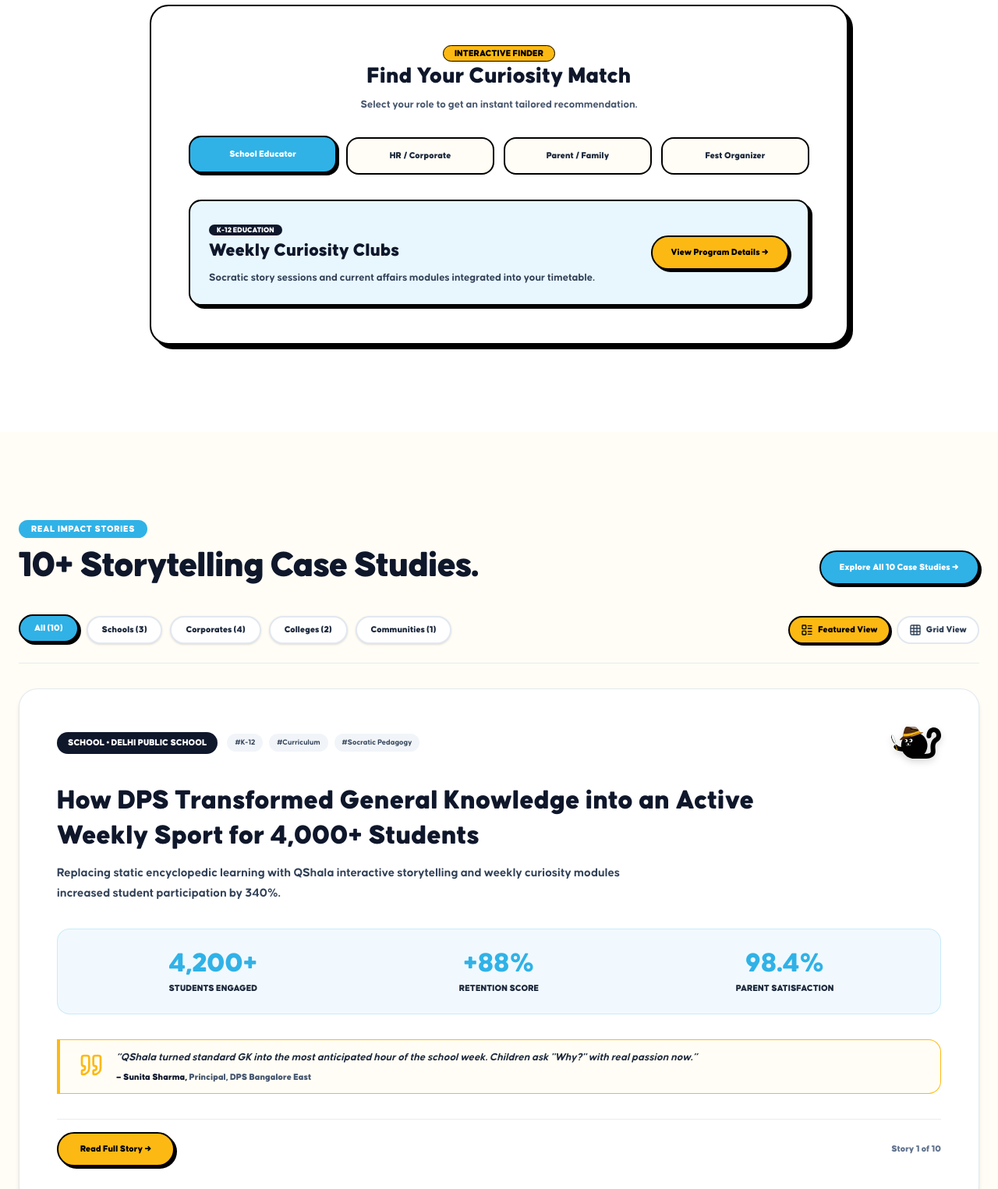
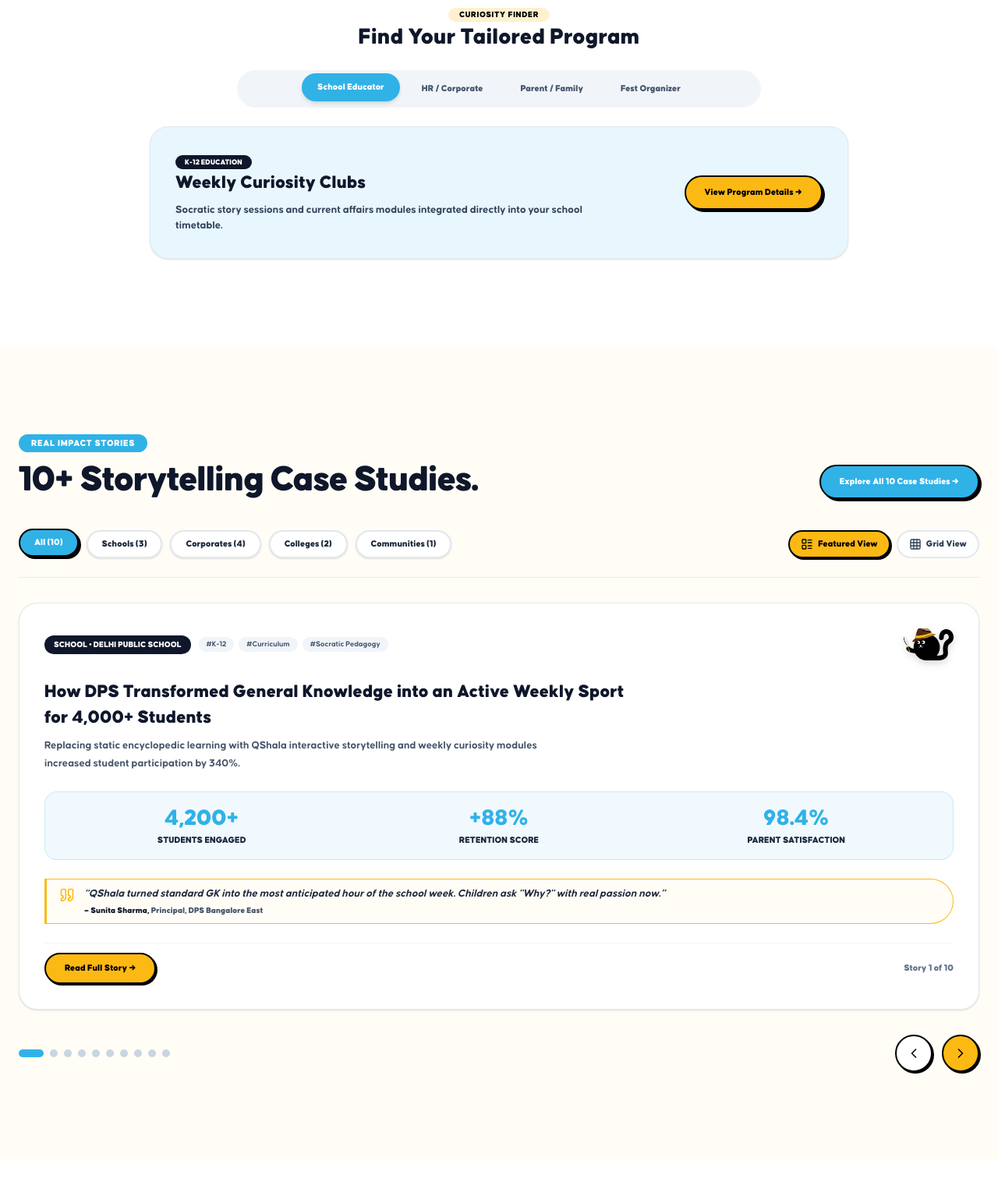
Before and after one commit to PavanKumar-HQ/Qshala, an Astro site: page / in a window 1280 px wide. Shown: the part 5260-6785 px from the top of the page at 78% size. Built offline with nearby package versions, Linux system fonts and the light colour scheme; Astro itself is replaced by a stand-in of ours; a web font is replaced by a local one.

Commit message:
style: compact and balance finder widget and case study cards

```diff
--- a/src/components/CuriosityRecommendationWidget.tsx
+++ b/src/components/CuriosityRecommendationWidget.tsx
@@ -8,28 +8,28 @@ export default function CuriosityRecommendationWidget() {
   const RECOMMENDATIONS: Record<Role, { title: string; desc: string; link: string; tag: string; bg: string }> = {
     school: {
       title: 'Weekly Curiosity Clubs',
-      desc: 'Socratic story sessions and current affairs modules integrated into your timetable.',
+      desc: 'Socratic story sessions and current affairs modules integrated directly into your school timetable.',
       link: '/schools',
       tag: 'K-12 Education',
       bg: 'bg-[#E8F6FD]'
     },
     corporate: {
-      title: 'Corporate Offsite & Trivia Nights',
+      title: 'Corporate Offsites & Trivia Leagues',
       desc: 'High-octane team-building leagues that reduce attrition and spark cross-team cohesion.',
       link: '/companies',
       tag: 'Workplace Culture',
       bg: 'bg-[#FFF8E1]'
     },
     parent: {
-      title: 'Kids Curiosity Corner & Game Kits',
-      desc: 'Screen-free weekend trivia decks and socratic dinner table prompts for children.',
+      title: 'Kids Curiosity Decks & Story Kits',
+      desc: 'Screen-free weekend trivia decks and socratic dinner table prompts for active families.',
       link: '/learn',
       tag: 'Active Parenting',
       bg: 'bg-[#EDF7E5]'
     },
     fest: {
-      title: 'Campus Fest Quiz Championship',
-      desc: 'High-energy live stage quizzes with digital buzzers for college festivals.',
+      title: 'Campus Fest Quiz Championships',
+      desc: 'High-energy live stage quizzes with digital buzzers and real-time leaderboards for festivals.',
       link: '/services',
       tag: 'Higher Education',
       bg: 'bg-[#FFFDF5]'
@@ -39,17 +39,16 @@ export default function CuriosityRecommendationWidget() {
   const rec = RECOMMENDATIONS[role];
 
   return (
-    <div className="bg-white rounded-3xl p-8 md:p-12 border-2 border-black shadow-[6px_6px_0px_0px_rgba(0,0,0,1)] max-w-4xl mx-auto space-y-8">
-      <div className="text-center space-y-2">
-        <span className="px-3.5 py-1 rounded-full bg-[#FDB913] text-black font-black text-xs uppercase border border-black font-heading">
-          Interactive Finder
+    <div className="max-w-4xl mx-auto space-y-6">
+      <div className="text-center space-y-1.5">
+        <span className="px-3.5 py-1 rounded-full bg-[#FDB913]/20 text-black font-black text-[11px] uppercase tracking-wider font-heading">
+          Curiosity Finder
         </span>
-        <h3 className="text-3xl font-black text-slate-900 font-heading">Find Your Curiosity Match</h3>
-        <p className="text-slate-600 text-sm font-semibold">Select your role to get an instant tailored recommendation.</p>
+        <h3 className="text-2xl sm:text-3xl font-black text-slate-900 font-heading">Find Your Tailored Program</h3>
       </div>
 
-      {/* Role Selection */}
-      <div className="grid grid-cols-2 sm:grid-cols-4 gap-3">
+      {/* Sleek Segmented Role Selector Pills */}
+      <div className="flex flex-wrap items-center justify-center gap-2 p-1.5 bg-slate-100 rounded-full max-w-2xl mx-auto">
         {[
           { id: 'school', label: 'School Educator' },
           { id: 'corporate', label: 'HR / Corporate' },
@@ -59,10 +58,10 @@ export default function CuriosityRecommendationWidget() {
           <button
             key={item.id}
             onClick={() => setRole(item.id as Role)}
-            className={`p-3.5 rounded-2xl border-2 font-bold text-xs transition-all font-heading ${
+            className={`px-5 py-2.5 rounded-full font-black text-xs transition-all font-heading ${
               role === item.id
-                ? 'border-black bg-[#30B2E7] text-white shadow-[3px_3px_0px_0px_rgba(0,0,0,1)] -translate-y-0.5'
-                : 'border-black bg-[#FFFDF5] text-slate-800 hover:bg-slate-50'
+                ? 'bg-[#30B2E7] text-white shadow-md -translate-y-0.5'
+                : 'text-slate-600 hover:text-slate-900 hover:bg-slate-200/60'
             }`}
           >
             {item.label}
@@ -70,19 +69,19 @@ export default function CuriosityRecommendationWidget() {
         ))}
       </div>
 
-      {/* Recommended Output Card */}
-      <div className={`p-6 rounded-2xl border-2 border-black shadow-[4px_4px_0px_0px_rgba(0,0,0,1)] ${rec.bg} flex flex-col md:flex-row items-center justify-between gap-6`}>
+      {/* Clean Compact Output Card */}
+      <div className={`p-6 md:p-8 rounded-3xl border border-slate-200/90 shadow-sm ${rec.bg} flex flex-col md:flex-row items-start md:items-center justify-between gap-6 transition-all`}>
         <div className="space-y-2">
-          <span className="px-2.5 py-0.5 rounded-full bg-slate-900 text-white font-black text-[10px] uppercase font-heading">
+          <span className="px-3 py-1 rounded-full bg-slate-900 text-white font-black text-[10px] uppercase font-heading">
             {rec.tag}
           </span>
-          <h4 className="text-2xl font-black text-slate-900 font-heading">{rec.title}</h4>
-          <p className="text-slate-700 text-sm font-semibold max-w-lg">{rec.desc}</p>
+          <h4 className="text-xl sm:text-2xl font-black text-slate-900 font-heading">{rec.title}</h4>
+          <p className="text-slate-700 text-sm font-semibold max-w-xl">{rec.desc}</p>
         </div>
 
         <a
           href={rec.link}
-          className="px-6 py-3 rounded-full bg-[#FDB913] hover:bg-amber-400 text-black font-black text-xs border-2 border-black shadow-[3px_3px_0px_0px_rgba(0,0,0,1)] whitespace-nowrap font-heading hover:scale-105 transition-all"
+          className="px-6 py-3 rounded-full bg-[#FDB913] hover:bg-amber-400 text-black font-black text-xs border-2 border-black shadow-[3px_3px_0px_0px_rgba(0,0,0,1)] whitespace-nowrap font-heading transition-all shrink-0"
         >
           View Program Details →
         </a>
--- a/src/components/InteractiveCaseStudiesShowcase.tsx
+++ b/src/components/InteractiveCaseStudiesShowcase.tsx
@@ -106,17 +106,17 @@ export default function InteractiveCaseStudiesShowcase({ caseStudies }: Props) {
                     animate={{ opacity: 1, x: 0 }}
                     exit={{ opacity: 0, x: -20 }}
                     transition={{ duration: 0.3 }}
-                    className="bg-white rounded-3xl p-8 md:p-12 border border-slate-200/90 shadow-md relative overflow-hidden space-y-8"
+                    className="bg-white rounded-3xl p-6 md:p-8 border border-slate-200/90 shadow-sm relative overflow-hidden space-y-6"
                   >
                     {/* Header Row */}
-                    <div className="flex flex-col sm:flex-row items-start sm:items-center justify-between gap-4">
-                      <div className="flex flex-wrap items-center gap-3">
-                        <span className="px-3.5 py-1.5 rounded-full bg-slate-900 text-white font-black text-xs uppercase font-heading">
+                    <div className="flex items-center justify-between gap-4">
+                      <div className="flex flex-wrap items-center gap-2.5">
+                        <span className="px-3 py-1 rounded-full bg-slate-900 text-white font-black text-[11px] uppercase font-heading">
                           {cs.clientType} • {cs.clientName}
                         </span>
-                        <div className="flex flex-wrap gap-2">
+                        <div className="hidden sm:flex flex-wrap gap-1.5">
                           {cs.tags.map((t, idx) => (
-                            <span key={idx} className="px-2.5 py-1 rounded-full bg-slate-100 text-slate-700 font-bold text-[10px]">
+                            <span key={idx} className="px-2.5 py-0.5 rounded-full bg-slate-100 text-slate-600 font-bold text-[10px]">
                               #{t}
                             </span>
                           ))}
@@ -127,43 +127,43 @@ export default function InteractiveCaseStudiesShowcase({ caseStudies }: Props) {
                     </div>
 
                     {/* Title & Summary */}
-                    <div className="space-y-3">
-                      <h3 className="text-2xl sm:text-4xl font-black text-slate-900 font-heading leading-tight max-w-4xl">
+                    <div className="space-y-2">
+                      <h3 className="text-xl sm:text-2xl font-black text-slate-900 font-heading leading-snug max-w-3xl">
                         {cs.title}
                       </h3>
-                      <p className="text-slate-700 text-base font-semibold leading-relaxed max-w-3xl">
+                      <p className="text-slate-600 text-sm font-semibold leading-relaxed max-w-2xl">
                         {cs.summary}
                       </p>
                     </div>
 
                     {/* Metric Pills (Clean Soft Box) */}
-                    <div className="grid grid-cols-1 sm:grid-cols-3 gap-4 p-6 rounded-2xl bg-[#E8F6FD]/60 border border-[#30B2E7]/20">
+                    <div className="grid grid-cols-3 gap-3 p-4 rounded-2xl bg-[#E8F6FD]/60 border border-[#30B2E7]/20">
                       {cs.impactMetrics.map((m, idx) => (
-                        <div key={idx} className="text-center space-y-1">
-                          <div className="text-3xl sm:text-4xl font-black text-[#30B2E7] font-heading">{m.value}</div>
-                          <div className="text-xs font-black uppercase text-slate-800 font-heading">{m.label}</div>
+                        <div key={idx} className="text-center space-y-0.5">
+                          <div className="text-2xl sm:text-3xl font-black text-[#30B2E7] font-heading">{m.value}</div>
+                          <div className="text-[10px] sm:text-xs font-black uppercase text-slate-800 font-heading">{m.label}</div>
                         </div>
                       ))}
                     </div>
 
                     {/* Testimonial Quote */}
-                    <blockquote className="border-l-4 border-[#FDB913] pl-6 py-3 bg-[#FFFDF5] rounded-r-2xl border-y border-r border-slate-200/60 flex items-start gap-4">
-                      <Quote className="w-8 h-8 text-[#FDB913] shrink-0 mt-1" />
+                    <blockquote className="border-l-3 border-[#FDB913] pl-4 py-2 bg-[#FFFDF5] rounded-r-xl border-y border-r border-slate-200/50 flex items-start gap-3">
+                      <Quote className="w-5 h-5 text-[#FDB913] shrink-0 mt-0.5" />
                       <div>
-                        <p className="text-slate-800 text-sm font-semibold italic">
+                        <p className="text-slate-800 text-xs sm:text-sm font-semibold italic">
                           &ldquo;{cs.quote.text}&rdquo;
                         </p>
-                        <footer className="text-slate-900 font-black text-xs not-italic mt-2 font-heading">
+                        <footer className="text-slate-900 font-black text-[11px] not-italic mt-1 font-heading">
                           — {cs.quote.author}, <span className="text-slate-600 font-semibold">{cs.quote.role}</span>
                         </footer>
                       </div>
                     </blockquote>
 
                     {/* Action Bar */}
-                    <div className="flex items-center justify-between pt-4 border-t border-slate-200/80">
+                    <div className="flex items-center justify-between pt-3 border-t border-slate-100">
                       <button
                         onClick={() => setSelectedModalCase(cs)}
-                        className="px-7 py-3 rounded-full bg-[#FDB913] hover:bg-amber-400 text-black font-black text-xs border-2 border-black shadow-[3px_3px_0px_0px_rgba(0,0,0,1)] font-heading transition-all"
+                        className="px-6 py-2.5 rounded-full bg-[#FDB913] hover:bg-amber-400 text-black font-black text-xs border-2 border-black shadow-[2px_2px_0px_0px_rgba(0,0,0,1)] font-heading transition-all"
                       >
                         Read Full Story →
                       </button>
```
Also changed, not shown: 22 other files.
